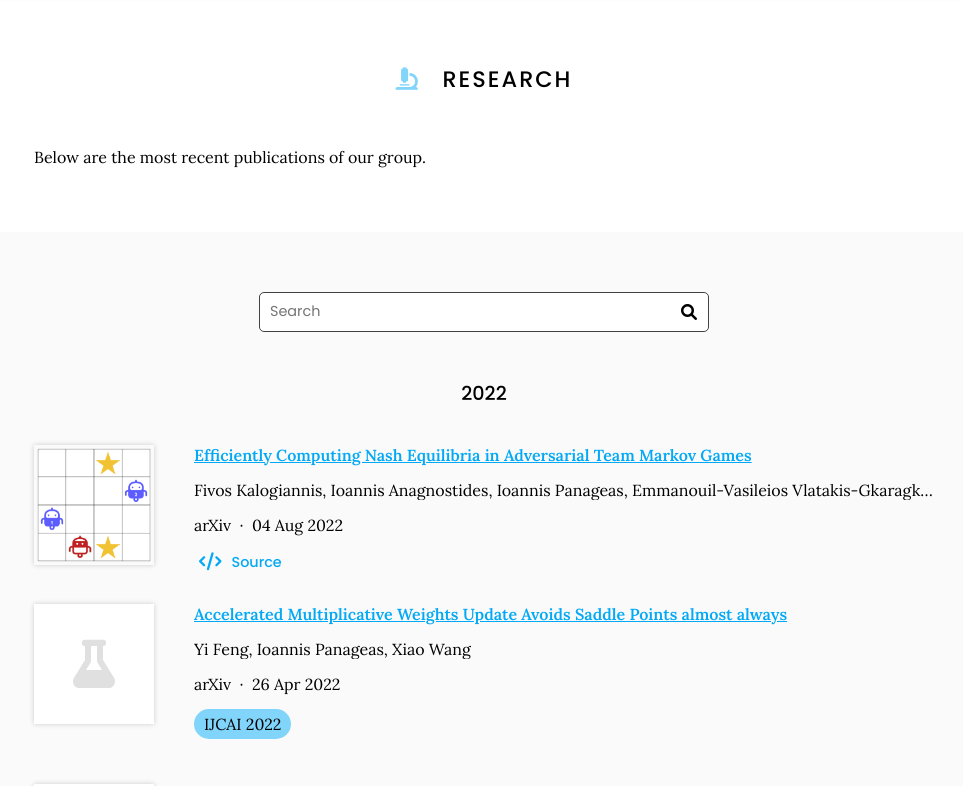
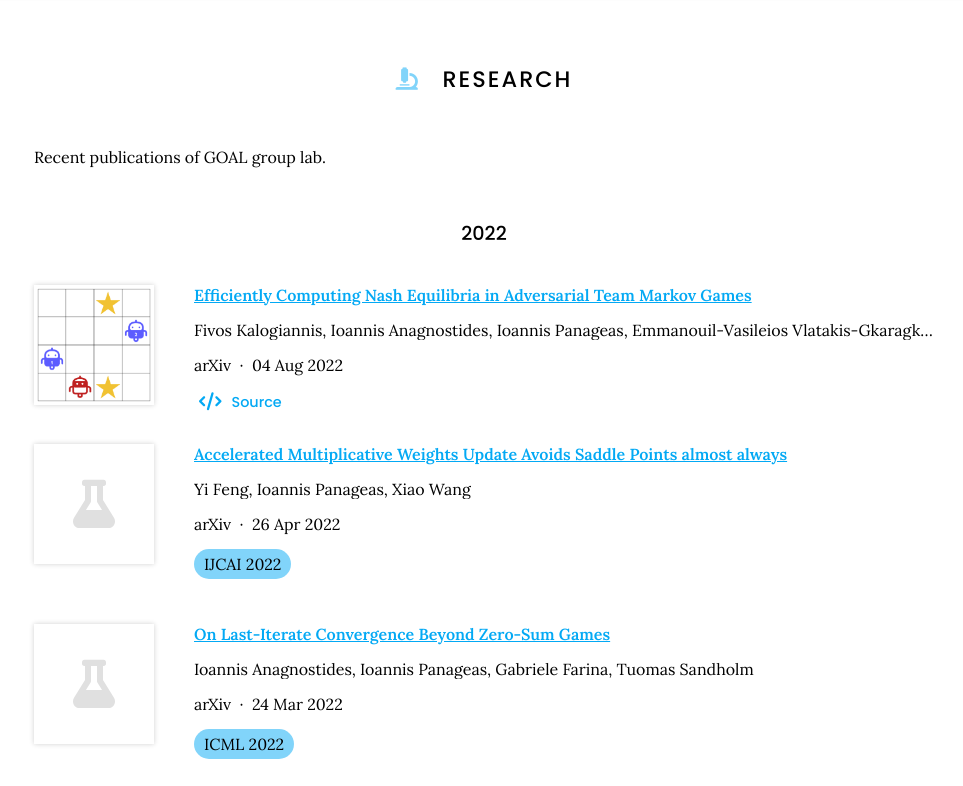
Before and after one commit to goallabuci/goallabuci.github.io, a Jekyll site: the page built from research/index.md, in a window 1280 px wide and 900 px high, cut to the strip 114-900 px from the top of the window. Shown: the whole strip, without its empty margins (156-1119 px from the left). Built offline with Jekyll 4.4.1, drawn with Linux system fonts in a browser that asks for light colours.

Commit message:
Update index.md

```diff
--- a/research/index.md
+++ b/research/index.md
@@ -7,12 +7,6 @@ nav:
 
 # <i class="fas fa-microscope"></i>Research
 
-Below are the most recent publications of our group.
-
-{% include section.html %}
-
-{% include search-box.html %}
-
-{% include search-info.html %}
+Recent publications of GOAL group lab.
 
 {% include list.html data="citations" component="citation" style="rich" %}
```
